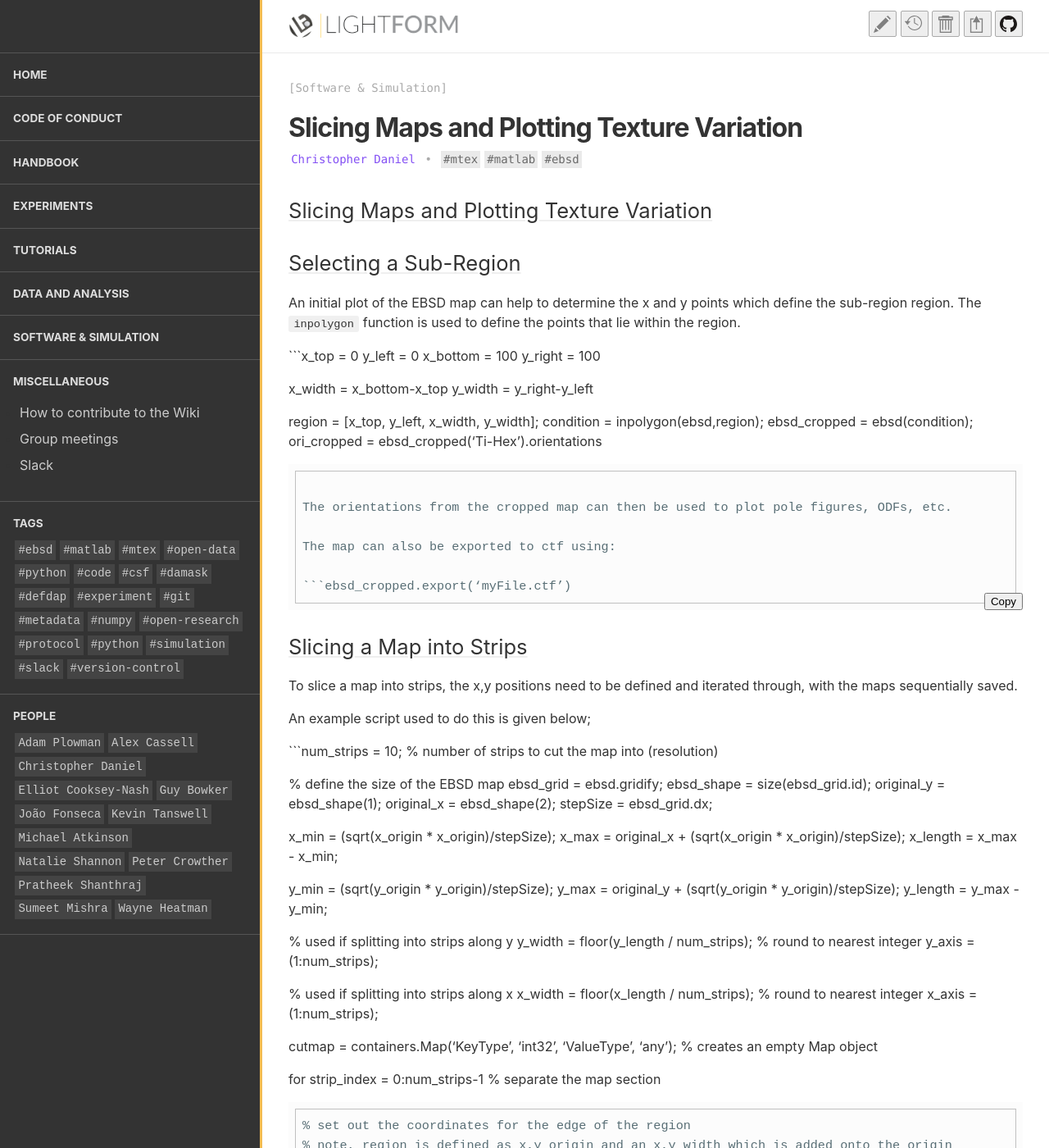
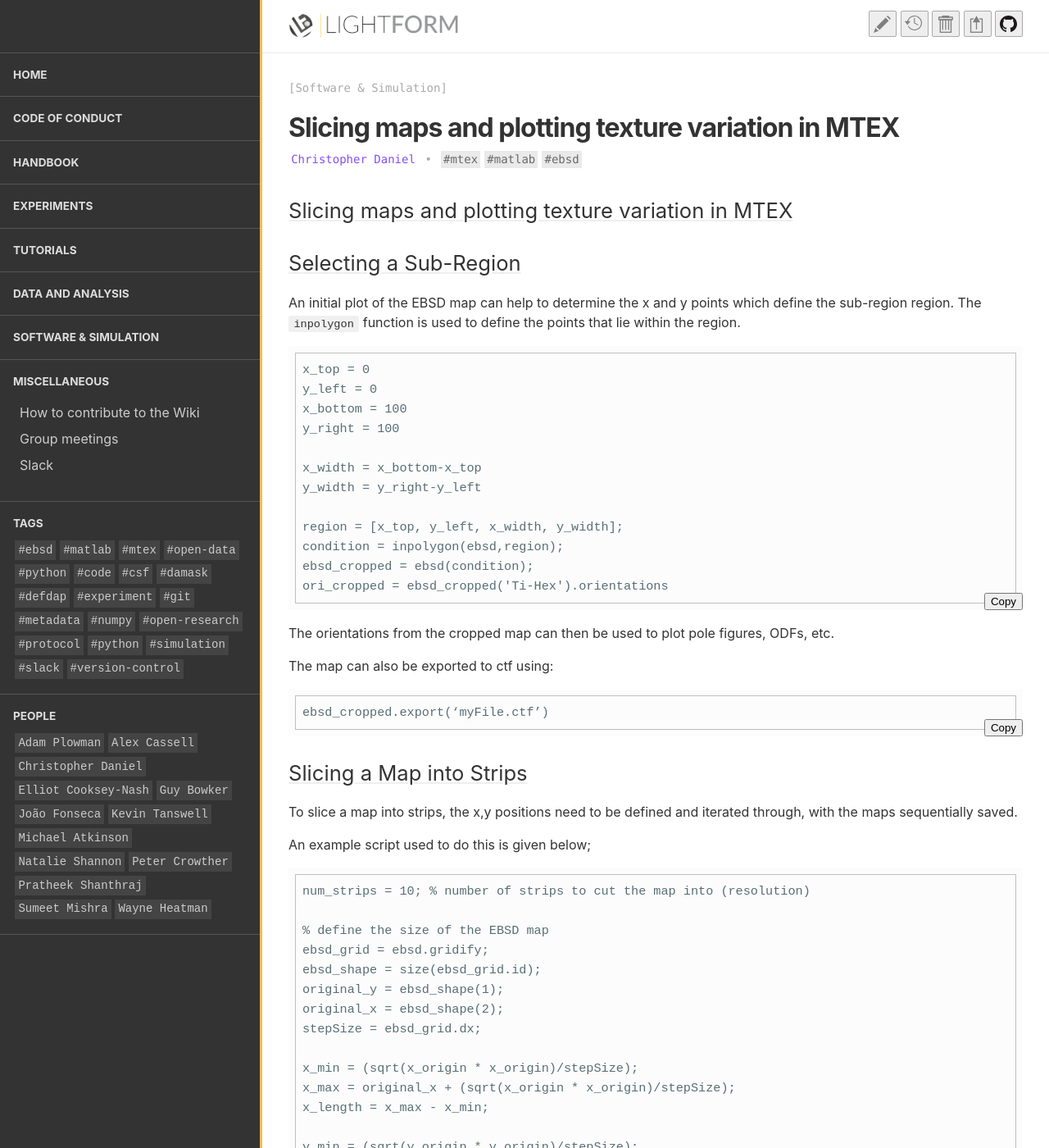
Before and after one commit to LightForm-group/wiki, a Jekyll site: the page built from collections/_software_and_simulation/mtex_slicing_maps.md, in a window 1280 px wide and 1400 px high. Shown: the whole window at 82% size. Built offline with Jekyll 4.4.1, drawn with Linux system fonts in a browser that asks for light colours; nearby versions of some CDN libraries; some of the changed text lies outside the part shown.

Commit message:
Update mtex_slicing_maps.md

````diff
--- a/collections/_software_and_simulation/mtex_slicing_maps.md
+++ b/collections/_software_and_simulation/mtex_slicing_maps.md
@@ -1,5 +1,5 @@
 ---
-title: Slicing Maps and Plotting Texture Variation
+title: Slicing maps and plotting texture variation in MTEX
 author: Christopher Daniel
 tags:
   - MTEX
@@ -9,13 +9,14 @@ published: true
 subcollection: MTEX
 ---
 
-# Slicing Maps and Plotting Texture Variation
+# Slicing maps and plotting texture variation in MTEX
 
 ## Selecting a Sub-Region
 
 An initial plot of the EBSD map can help to determine the x and y points which define the sub-region region. The `inpolygon` function is used to define the points that lie within the region.
 
-```x_top = 0
+```
+x_top = 0
 y_left = 0
 x_bottom = 100
 y_right = 100
@@ -33,7 +34,8 @@ The orientations from the cropped map can then be used to plot pole figures, ODF
 
 The map can also be exported to ctf using:
 
-```ebsd_cropped.export(‘myFile.ctf’)
+```
+ebsd_cropped.export(‘myFile.ctf’)
 ```
 
 ## Slicing a Map into Strips
@@ -42,7 +44,8 @@ To slice a map into strips, the x,y positions need to be defined and iterated th
 
 An example script used to do this is given below;
 
-```num_strips = 10; % number of strips to cut the map into (resolution)
+```
+num_strips = 10; % number of strips to cut the map into (resolution)
 
 % define the size of the EBSD map
 ebsd_grid = ebsd.gridify;
````
